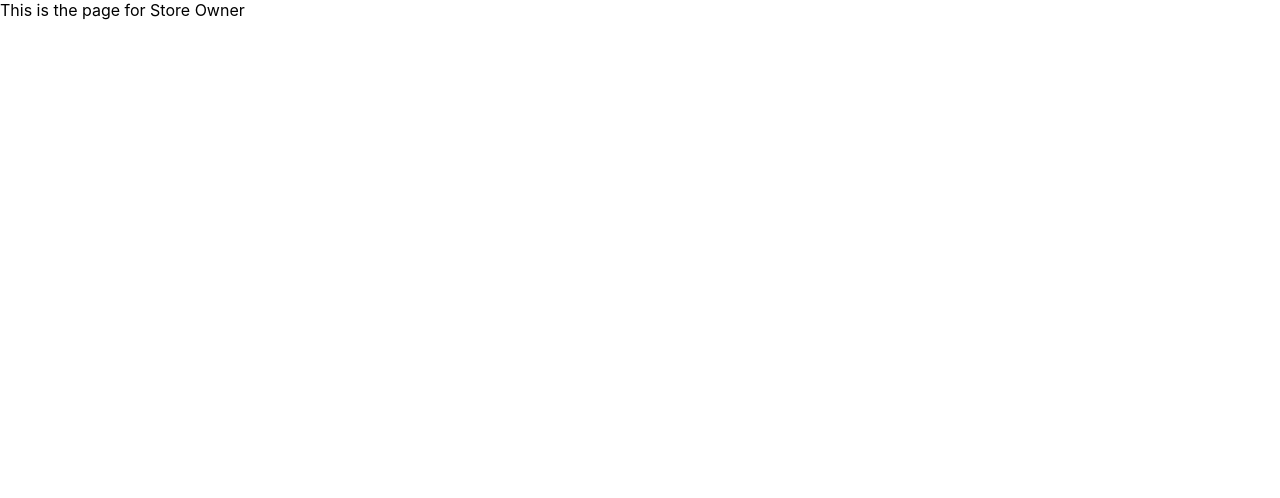
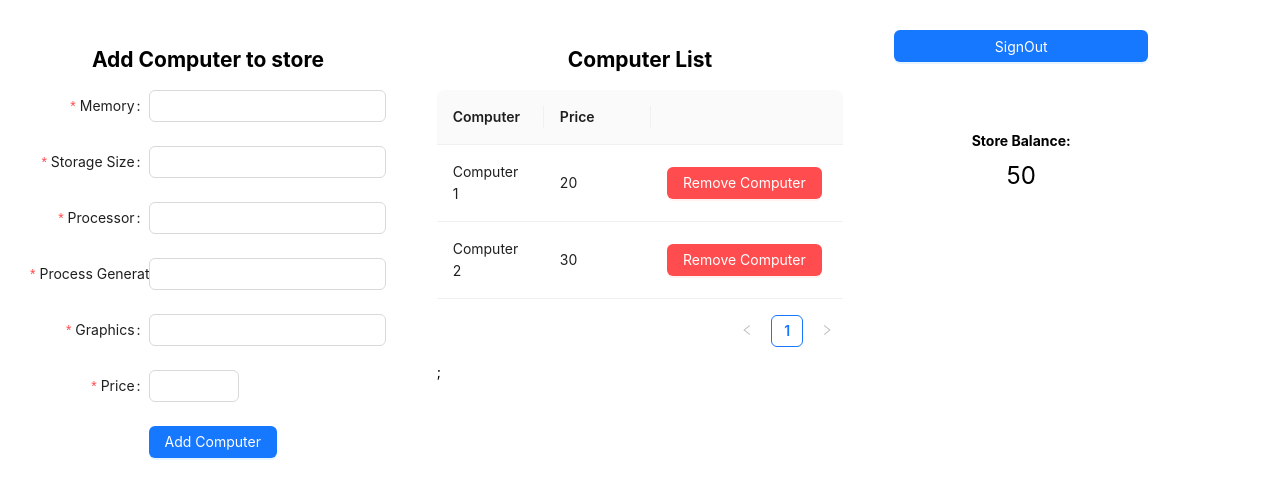
Before and after one commit to rumu10/Consigntment_Store, a React (Create React App) app in the folder frontend/: page /store-view in a window 1280 px wide. Shown: the top 498 px of the page. Built offline with nearby package versions, Linux system fonts and the light colour scheme; the HTML template or start-up script is replaced by a standard one.

Commit message:
Frontend file store owner

```diff
--- a/frontend/src/Components/Login/Login.jsx
+++ b/frontend/src/Components/Login/Login.jsx
@@ -1,8 +1,6 @@
 import React from 'react';
 import { Button, Row, Col, Form, Input } from 'antd';
 import { useNavigate } from "react-router-dom";
-
-
 
 const Login = () => {
     const navigate = useNavigate();
--- a/frontend/src/Components/StoreOwner/StoreOwner.jsx
+++ b/frontend/src/Components/StoreOwner/StoreOwner.jsx
@@ -1,9 +1,181 @@
 import React from 'react'
+import { Button, Row, Col, Form, Input, InputNumber, Table } from 'antd';
+import { useNavigate } from "react-router-dom";
 
 const StoreOwner = () => {
+
+    const navigate = useNavigate();
+
+    const onFinish = (values) => {
+        console.log('Success:', values);
+    };
+
+    const dataSource = [
+        {
+            key: '1',
+            name: 'Computer 1',
+            p: 20
+
+        },
+        {
+            key: '2',
+            name: 'Computer 2',
+            p: 30
+
+        },
+    ];
+
+    const columns = [
+        {
+            title: 'Computer',
+            dataIndex: 'name',
+            key: 'name',
+            width: '25%'
+        },
+        {
+            title: 'Price',
+            dataIndex: 'p',
+            key: 'name',
+            width: '25%'
+        },
+        {
+            title: '',
+            width: '25%',
+            dataIndex: '',
+            key: 'x',
+            render: () => <Button type="primary" danger >Remove Computer</Button>,
+        },
+
+    ];
+
+    const onSignOut = () => {
+        navigate('/login')
+    }
+
     return (
-        <div>
-            This is the page for Store Owner
+        <div className='store-owner' style={{ margin: '30px' }}>
+            <Row>
+                <Col className="gutter-row" lg={{ span: 7, offset: 0 }}>
+                    <h2 style={{ textAlign: 'center' }}>Add Computer to store</h2>
+                    <Form
+                        name="basic"
+                        labelCol={{
+                            span: 8,
+                        }}
+                        wrapperCol={{
+                            span: 16,
+                        }}
+                        style={{
+                            maxWidth: 600,
+                        }}
+                        initialValues={{
+                            remember: true,
+                        }}
+                        onFinish={onFinish}
+                        autoComplete="off"
+                    >
+                        <Form.Item
+                            label="Memory"
+                            name="username"
+                            rules={[
+                                {
+                                    required: true,
+                                    message: 'Please input your username!',
+                                },
+                            ]}
+                        >
+                            <Input />
+                        </Form.Item>
+
+                        <Form.Item
+                            label="Storage Size"
+                            name="passwor"
+                            rules={[
+                                {
+                                    required: true,
+                                    message: 'Please input ',
+                                },
+                            ]}
+                        >
+                            <Input />
+                        </Form.Item>
+
+                        <Form.Item
+                            label="Processor"
+                            name="passwor"
+                            rules={[
+                                {
+                                    required: true,
+                                    message: 'Please input',
+                                },
+                            ]}
+                        >
+                            <Input />
+                        </Form.Item>
+
+                        <Form.Item
+                            label="Process Generation"
+                            name="passwor"
+                            rules={[
+                                {
+                                    required: true,
+                                    message: 'Please input',
+                                },
+                            ]}
+                        >
+                            <Input />
+                        </Form.Item>
+                        <Form.Item
+                            label="Graphics"
+                            name="passwor"
+                            rules={[
+                                {
+                                    required: true,
+                                    message: 'Please input!',
+                                },
+                            ]}
+                        >
+                            <Input />
+                        </Form.Item>
+                        <Form.Item
+                            label="Price"
+                            name="passwor"
+                            rules={[
+                                {
+                                    required: true,
+                                    message: 'Please input !',
+                                },
+                            ]}
+                        >
+                            <InputNumber />
+                        </Form.Item>
+
+                        <Form.Item
+                            wrapperCol={{
+                                offset: 8,
+                                span: 16,
+                            }}
+                        >
+                            <Button type="primary" htmlType="submit">
+                                Add Computer
+                            </Button>
+                        </Form.Item>
+                    </Form>
+                </Col>
+                <Col className="gutter-row" lg={{ span: 8, offset: 1 }}>
+                    <h2 style={{ textAlign: 'center' }}>Computer List</h2>
+                    <Table dataSource={dataSource} columns={columns} />;
+                </Col>
+                <Col className="gutter-row" lg={{ span: 5, offset: 1 }}>
+                    <Button type="primary" block onClick={onSignOut}>
+                        SignOut
+                    </Button>
+                    <h2 style={{ textAlign: 'center', marginTop: '70px', fontSize: '14px' }}>Store Balance:</h2>
+                    <div style={{ textAlign: 'center', marginTop: '10px', fontSize: '24px' }}>
+                        50
+                    </div>
+                </Col>
+            </Row>
         </div>
     )
 }
```
